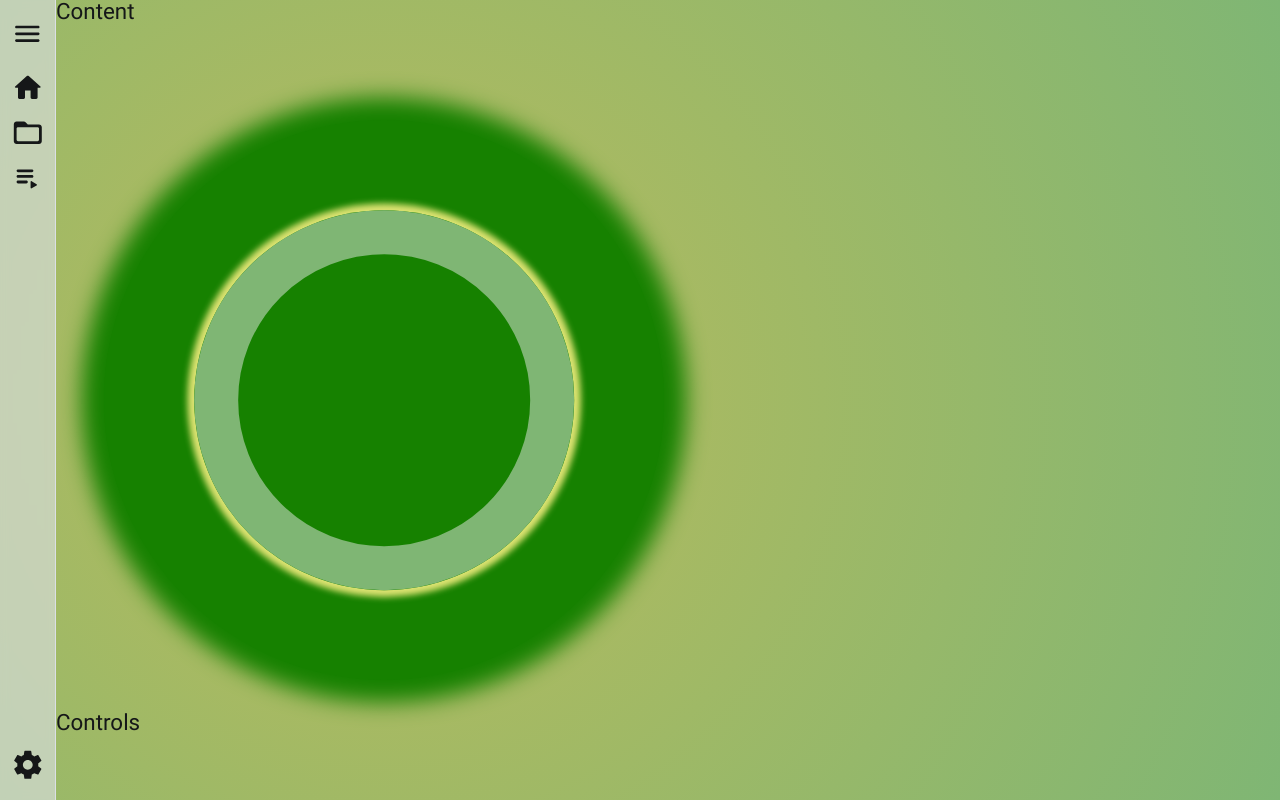
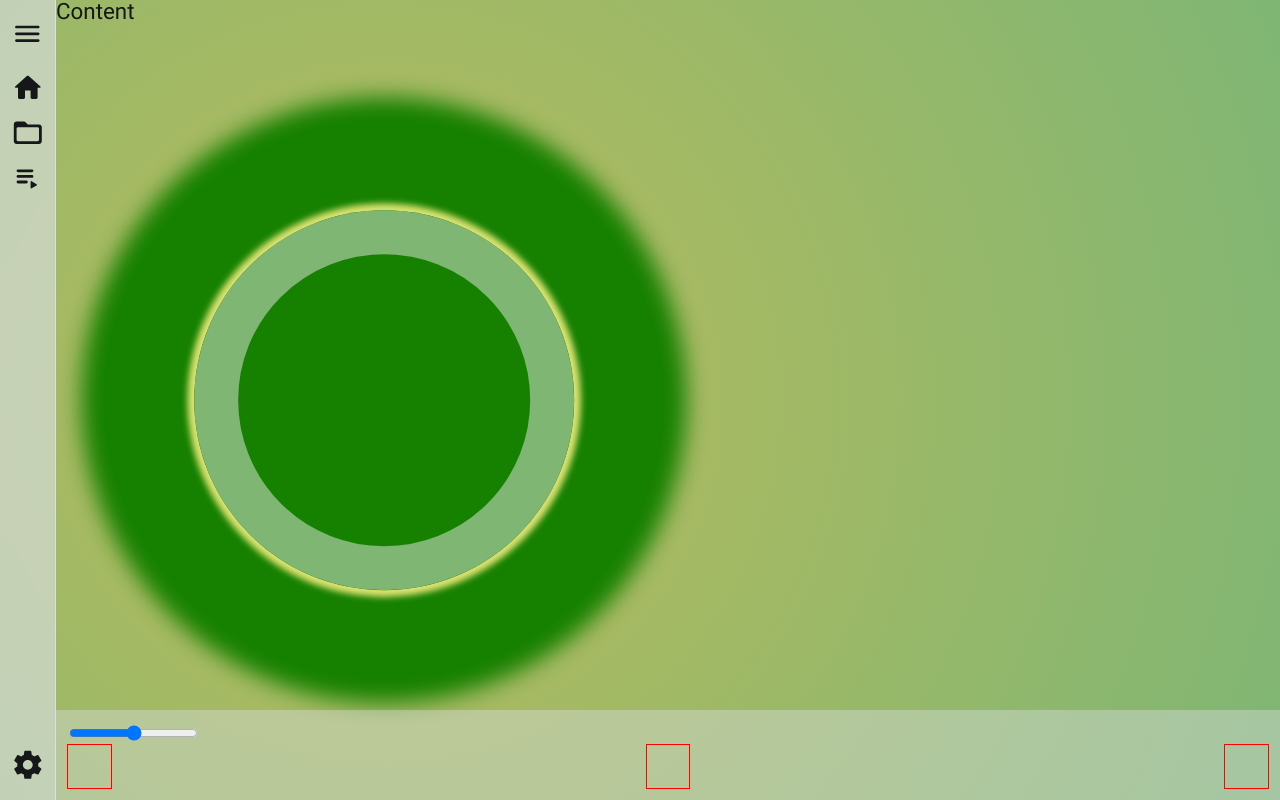
Before and after one commit to alexander0ezhov/paw-player, a React (Create React App) app in the folder client/: page / in a window 1280 px wide. Built offline with nearby package versions, Linux system fonts and the light colour scheme.

Commit message:
controls layout

```diff
--- /dev/null
+++ b/client/src/components/Controls/elem/Actions.tsx
@@ -0,0 +1,8 @@
+import React from "react";
+import { IComponentProps } from "@root/global-types";
+
+const Actions: React.FC<IComponentProps> = ({ className }) => {
+  return <div className={className}></div>;
+};
+
+export default Actions;
--- /dev/null
+++ b/client/src/components/Controls/elem/PlayerControls.tsx
@@ -0,0 +1,8 @@
+import React from "react";
+import { IComponentProps } from "@root/global-types";
+
+const PlayerControls: React.FC<IComponentProps> = ({ className }) => {
+  return <div className={className}></div>;
+};
+
+export default PlayerControls;
--- /dev/null
+++ b/client/src/components/Controls/elem/TrackInfo.tsx
@@ -0,0 +1,8 @@
+import React from "react";
+import { IComponentProps } from "@root/global-types";
+
+const TrackInfo: React.FC<IComponentProps> = ({ className }) => {
+  return <div className={className}></div>;
+};
+
+export default TrackInfo;
--- /dev/null
+++ b/client/src/components/Controls/elem/TrackSlider.tsx
@@ -0,0 +1,12 @@
+import React from "react";
+import { IComponentProps } from "@root/global-types";
+
+const TrackSlider: React.FC<IComponentProps> = ({ className }) => {
+  return (
+    <div className={className}>
+      <input type="range" />
+    </div>
+  );
+};
+
+export default TrackSlider;
--- a/client/src/components/Controls/index.module.scss
+++ b/client/src/components/Controls/index.module.scss
@@ -1,2 +1,15 @@
 .root {
+  background-color: var(--color-layout-alpha-high-01);
+  padding: 0.5rem;
+  .controlsContainer {
+    display: flex;
+    align-items: center;
+    justify-content: space-between;
+    height: 2rem;
+    & > * {
+      height: 100%;
+      min-width: 2rem;
+      border: 1px solid red;
+    }
+  }
 }
--- a/client/src/components/Controls/index.tsx
+++ b/client/src/components/Controls/index.tsx
@@ -2,11 +2,22 @@ import React from "react";
 import cn from "classnames";
 import globalcss from "@root/global.module.scss";
 import { IComponentProps } from "@root/global-types";
+import TrackInfo from "./elem/TrackInfo";
+import PlayerControls from "./elem/PlayerControls";
+import Actions from "./elem/Actions";
 import s from "./index.module.scss";
+import TrackSlider from "@components/Controls/elem/TrackSlider";
 
 const Content: React.FC<IComponentProps> = ({ className }) => {
   return (
-    <main className={cn(s.root, className)}>Controls</main>
+    <main className={cn(s.root, className)}>
+      <TrackSlider />
+      <div className={s.controlsContainer}>
+        <TrackInfo />
+        <PlayerControls />
+        <Actions />
+      </div>
+    </main>
   );
 };
 
--- a/client/src/components/Layout/index.module.scss
+++ b/client/src/components/Layout/index.module.scss
@@ -16,8 +16,5 @@
     .content {
       height: 100%;
     }
-    .controls {
-      height: 100px;
-    }
   }
 }
--- a/client/src/themes/Aura/dark.css
+++ b/client/src/themes/Aura/dark.css
@@ -12,10 +12,10 @@
   --color-text-disabled: #71747a;
 
   /*background*/
-  --color-bg-01: #1A084E;
-  --color-bg-02: #3B0E68;
-  --color-logo-01: #1A084E;
-  --color-logo-02: #3B0E68;
+  --color-bg-01: #1a084e;
+  --color-bg-02: #3b0e68;
+  --color-logo-01: #1a084e;
+  --color-logo-02: #3b0e68;
   --color-logo-03: #2f1e5f;
   --color-logo-04: #67558a;
 
@@ -30,4 +30,14 @@
   --color-layout-alpha-02: #222328a1;
   --color-layout-alpha-03: #2b2e34a1;
   --color-layout-alpha-04: #3f434aa1;
+
+  --color-layout-alpha-low-01: #252527cc;
+  --color-layout-alpha-low-02: #222328cc;
+  --color-layout-alpha-low-03: #2b2e34cc;
+  --color-layout-alpha-low-04: #3f434acc;
+
+  --color-layout-alpha-high-01: #25252766;
+  --color-layout-alpha-high-02: #22232866;
+  --color-layout-alpha-high-03: #2b2e3466;
+  --color-layout-alpha-high-04: #3f434a66;
 }
--- a/client/src/themes/Aura/light.css
+++ b/client/src/themes/Aura/light.css
@@ -32,4 +32,14 @@
   --color-layout-alpha-02: #e3e6eaa1;
   --color-layout-alpha-03: #e6e8eea1;
   --color-layout-alpha-04: #f1f1f5a1;
+
+  --color-layout-alpha-low-01: #dbdfe5cc;
+  --color-layout-alpha-low-02: #e3e6eacc;
+  --color-layout-alpha-low-03: #e6e8eecc;
+  --color-layout-alpha-low-04: #f1f1f5cc;
+
+  --color-layout-alpha-high-01: #dbdfe566;
+  --color-layout-alpha-high-02: #e3e6ea66;
+  --color-layout-alpha-high-03: #e6e8ee66;
+  --color-layout-alpha-high-04: #f1f1f566;
 }
--- a/node/src/preload.ts
+++ b/node/src/preload.ts
@@ -4,4 +4,6 @@ import { getFiles } from "./utils/files";
 contextBridge.exposeInMainWorld("node", {
   test: () => process.versions.node,
   getFiles: () => getFiles(),
+  // saveSettings
+  // loadSettings
 });
```
